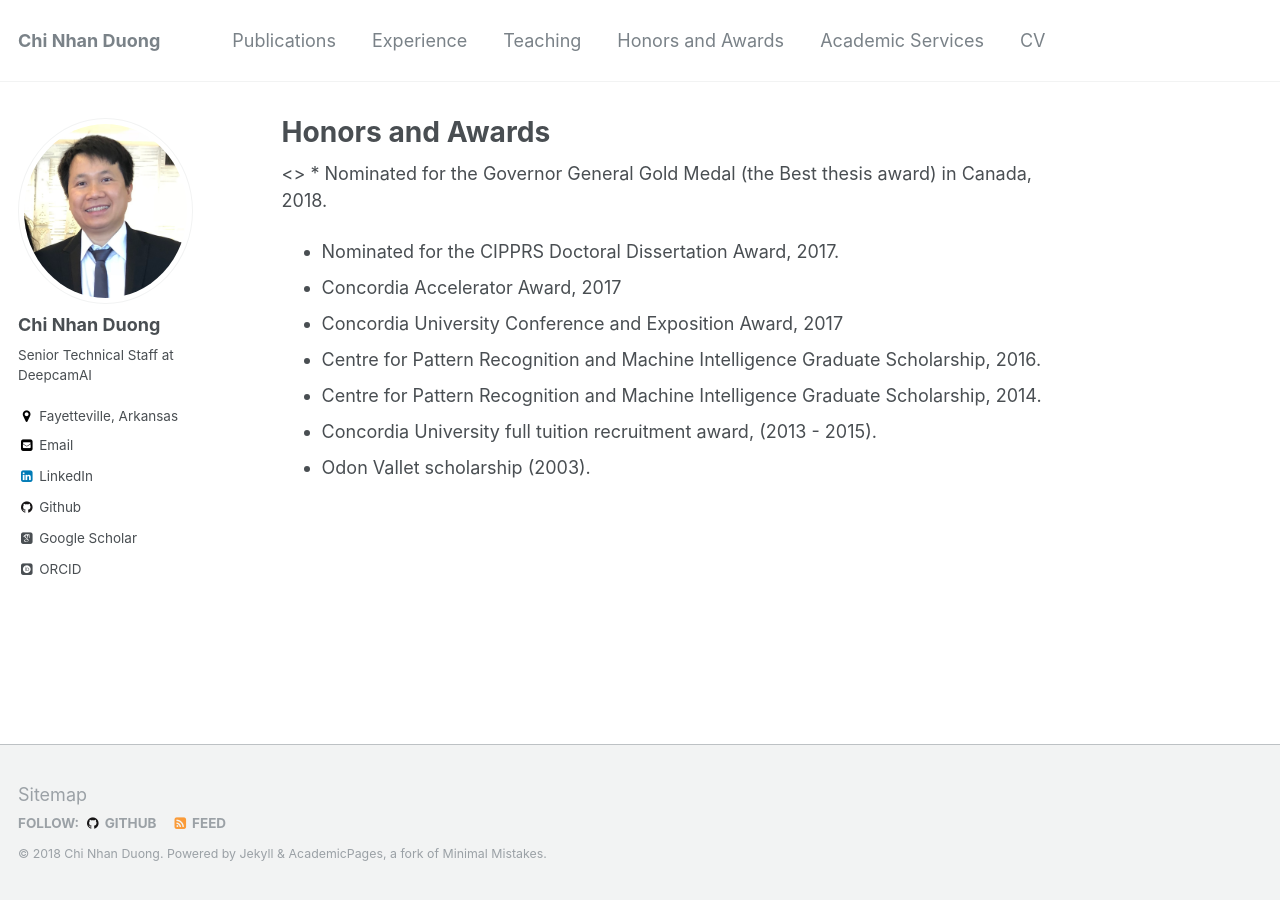
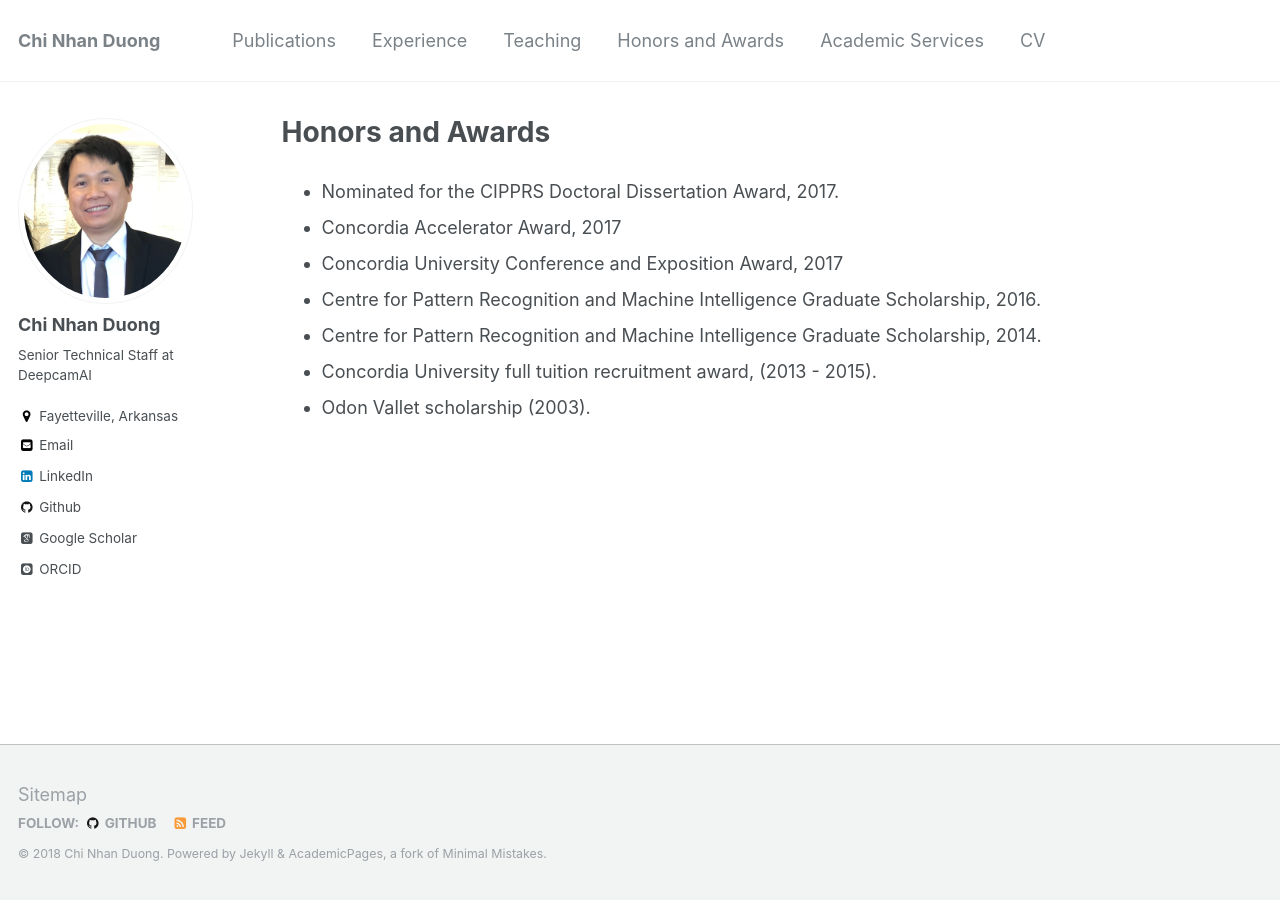
Before and after one commit to dcnhan/dcnhan.github.io, a Jekyll site: the page built from _pages/honors.md, in a window 1280 px wide. Built offline with Jekyll 4.4.1, drawn with Linux system fonts in a browser that asks for light colours; some web fonts are replaced.

```diff
--- a/_pages/honors.md
+++ b/_pages/honors.md
@@ -4,7 +4,7 @@ permalink: /honors/
 author_profile: true
 ---
 
-<> * Nominated for the Governor General Gold Medal (the Best thesis award) in Canada, 2018.
+[//]: <> (* Nominated for the Governor General Gold Medal (the Best thesis award) in Canada, 2018.)
 * Nominated for the CIPPRS Doctoral Dissertation Award, 2017.
 * Concordia Accelerator Award, 2017
 * Concordia University Conference and Exposition Award, 2017
```
